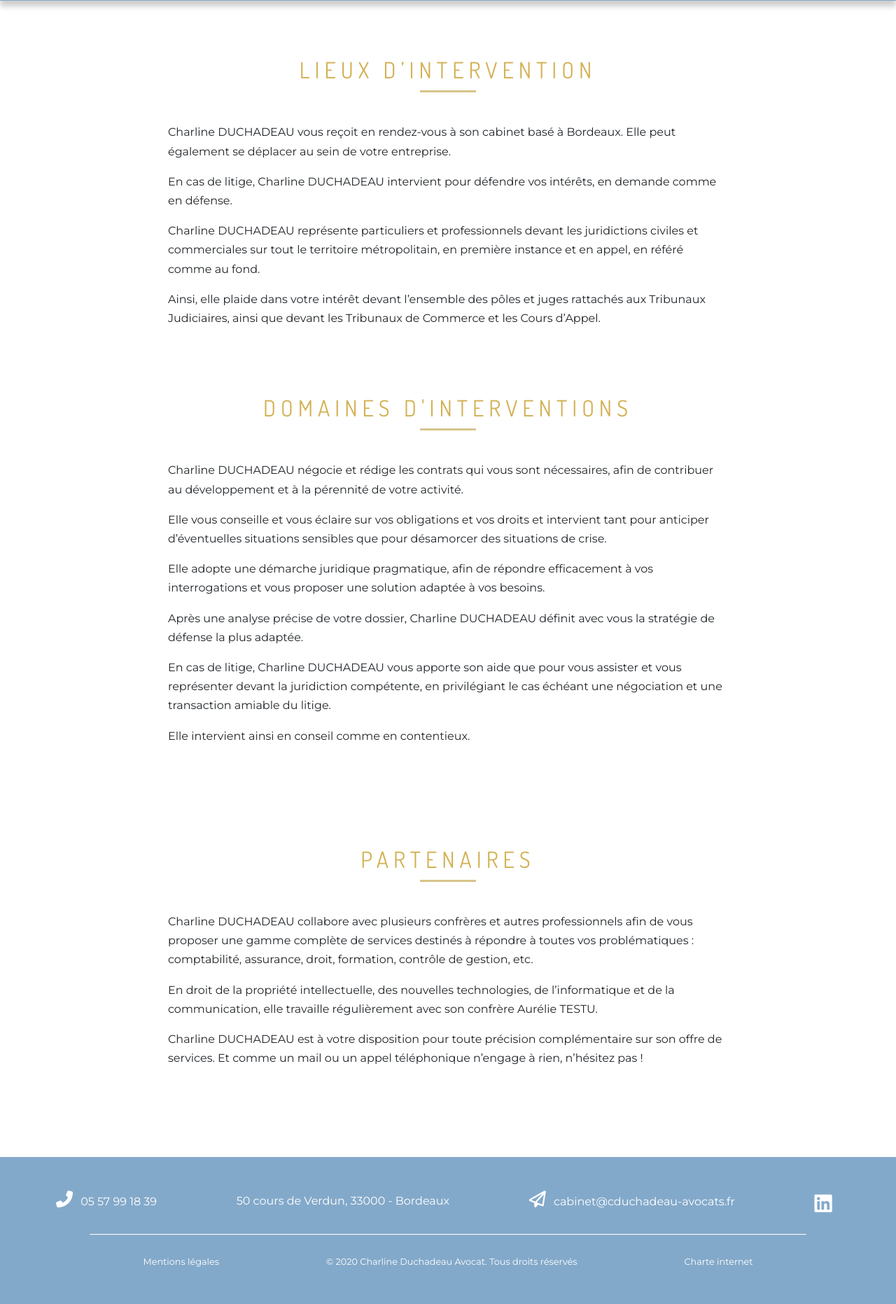
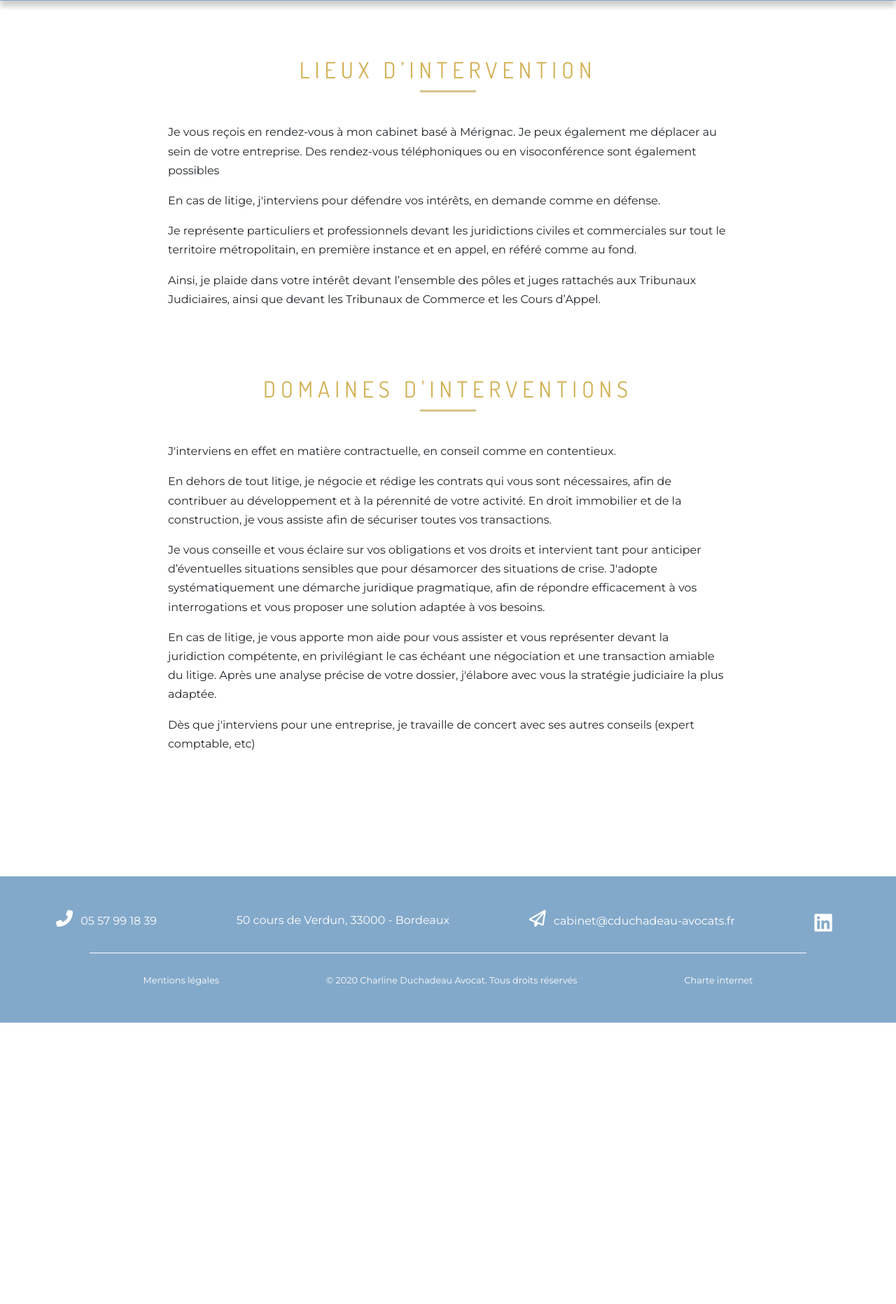
Before and after one commit to SarahRubio/charline-d, a Django app: page /competences/ in a window 1280 px wide. Shown: the part 615-2478 px from the top of the page at 70% size. After the commit the page ends 2076 px from the top, so only its background shows below. Run offline with Django 3.2, Linux system fonts and the light colour scheme; data that the repository does not hold is empty; some libraries are stand-ins or nearby versions.

Commit message:
update competences content

```diff
--- a/src/templates/competences/competences_list.html
+++ b/src/templates/competences/competences_list.html
@@ -10,22 +10,21 @@
     <div class="mb-5">
         <h2 class="title">Lieux d’intervention</h2>
         <div class="">
-            <p>Charline DUCHADEAU vous reçoit en rendez-vous à son cabinet basé à Bordeaux. Elle peut également se déplacer au sein de votre entreprise.</p>
-            <p>En cas de litige, Charline DUCHADEAU intervient pour défendre vos intérêts, en demande comme en défense.</p>
-            <p>Charline DUCHADEAU représente particuliers et professionnels devant les juridictions civiles et commerciales sur tout le territoire métropolitain, en première instance et en appel, en référé comme au fond.</p>
-            <p>Ainsi, elle plaide dans votre intérêt devant l’ensemble des pôles et juges rattachés aux Tribunaux Judiciaires, ainsi que devant les Tribunaux de Commerce et les Cours d’Appel.</p>
+            <p>Je vous reçois en rendez-vous à mon cabinet basé à Mérignac. Je peux également me déplacer au sein de votre entreprise. Des rendez-vous téléphoniques ou en visoconférence sont également possibles</p>
+            <p>En cas de litige, j'interviens pour défendre vos intérêts, en demande comme en défense.</p>
+            <p>Je représente particuliers et professionnels devant les juridictions civiles et commerciales sur tout le territoire métropolitain, en première instance et en appel, en référé comme au fond.</p>
+            <p>Ainsi, je plaide dans votre intérêt devant l’ensemble des pôles et juges rattachés aux Tribunaux Judiciaires, ainsi que devant les Tribunaux de Commerce et les Cours d’Appel.</p>
         </div>
     </div>
 
     <div class="mb-5 pt-5">
         <h2 class="title">Domaines d'interventions</h2>
         <div>
-            <p>Charline DUCHADEAU négocie et rédige les contrats qui vous sont nécessaires, afin de contribuer au développement et à la pérennité de votre activité.</p>
-            <p>Elle vous conseille et vous éclaire sur vos obligations et vos droits et intervient tant pour anticiper d’éventuelles situations sensibles que pour désamorcer des situations de crise.</p>
-            <p>Elle adopte une démarche juridique pragmatique, afin de répondre efficacement à vos interrogations et vous proposer une solution adaptée à vos besoins.</p>
-            <p>Après une analyse précise de votre dossier, Charline DUCHADEAU définit avec vous la stratégie de défense la plus adaptée.</p>
-            <p>En cas de litige, Charline DUCHADEAU vous apporte son aide que pour vous assister et vous représenter devant la juridiction compétente, en privilégiant le cas échéant une négociation et une transaction amiable du litige. </p>
-            <p>Elle intervient ainsi en conseil comme en contentieux.</p>
+            <p>J'interviens en effet en matière contractuelle, en conseil comme en contentieux.</p>
+            <p>En dehors de tout litige, je négocie et rédige les contrats qui vous sont nécessaires, afin de contribuer au développement et à la pérennité de votre activité.  En droit immobilier et de la construction, je vous assiste afin de sécuriser toutes vos transactions.</p>
+            <p>Je vous conseille et vous éclaire sur vos obligations et vos droits et intervient tant pour anticiper d’éventuelles situations sensibles que pour désamorcer des situations de crise. J'adopte systématiquement une démarche juridique pragmatique, afin de répondre efficacement à vos interrogations et vous proposer une solution adaptée à vos besoins.</p>
+            <p>En cas de litige, je vous apporte mon aide pour vous assister et vous représenter devant la juridiction compétente, en privilégiant le cas échéant une négociation et une transaction amiable du litige. Après une analyse précise de votre dossier, j'élabore avec vous la stratégie judiciaire la plus adaptée.</p>
+            <p>Dès que j'interviens pour une entreprise, je travaille de concert avec ses autres conseils (expert comptable, etc)</p>
         </div>
     </div>
 
@@ -45,14 +44,5 @@
             {% endfor %}
         </div>
     </div>
-
-<div class="mb-5 pt-5">
-    <h2 class="title">Partenaires</h2>
-    <div>
-        <p>Charline DUCHADEAU collabore avec plusieurs confrères et autres professionnels afin de vous proposer une gamme complète de services destinés à répondre à toutes vos problématiques : comptabilité, assurance, droit, formation, contrôle de gestion, etc.</p>
-        <p>En droit de la propriété intellectuelle, des nouvelles technologies, de l’informatique et de la communication, elle travaille régulièrement avec son confrère <a class="text-reset" href="https://consultation.avocat.fr/avocat-bordeaux/aurelie-testu-44033.h">Aurélie TESTU.</a></p>
-        <p>Charline DUCHADEAU est à votre disposition pour toute précision complémentaire sur son offre de services. Et comme un mail ou un appel téléphonique n’engage à rien, n’hésitez pas&nbsp;!</p>
-    </div>
-</div>
 </div>
 {% endblock %}
```
